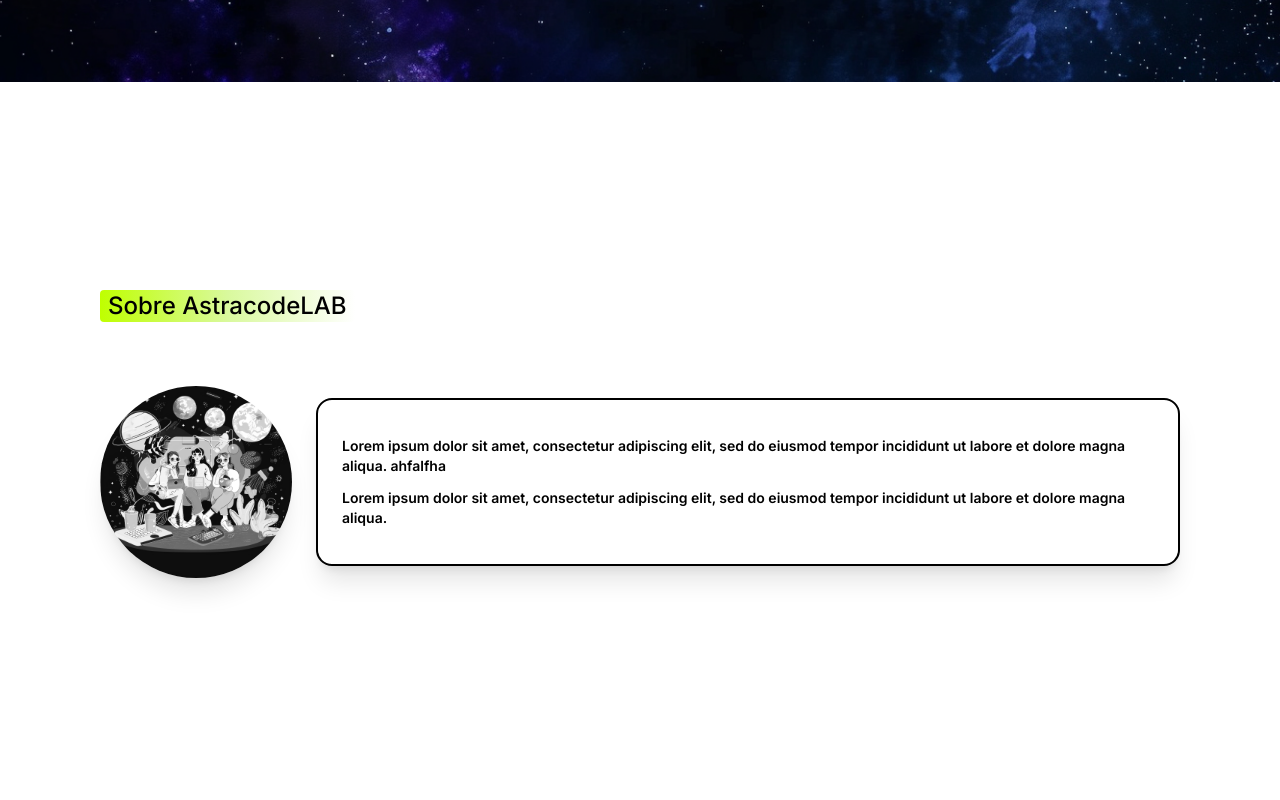
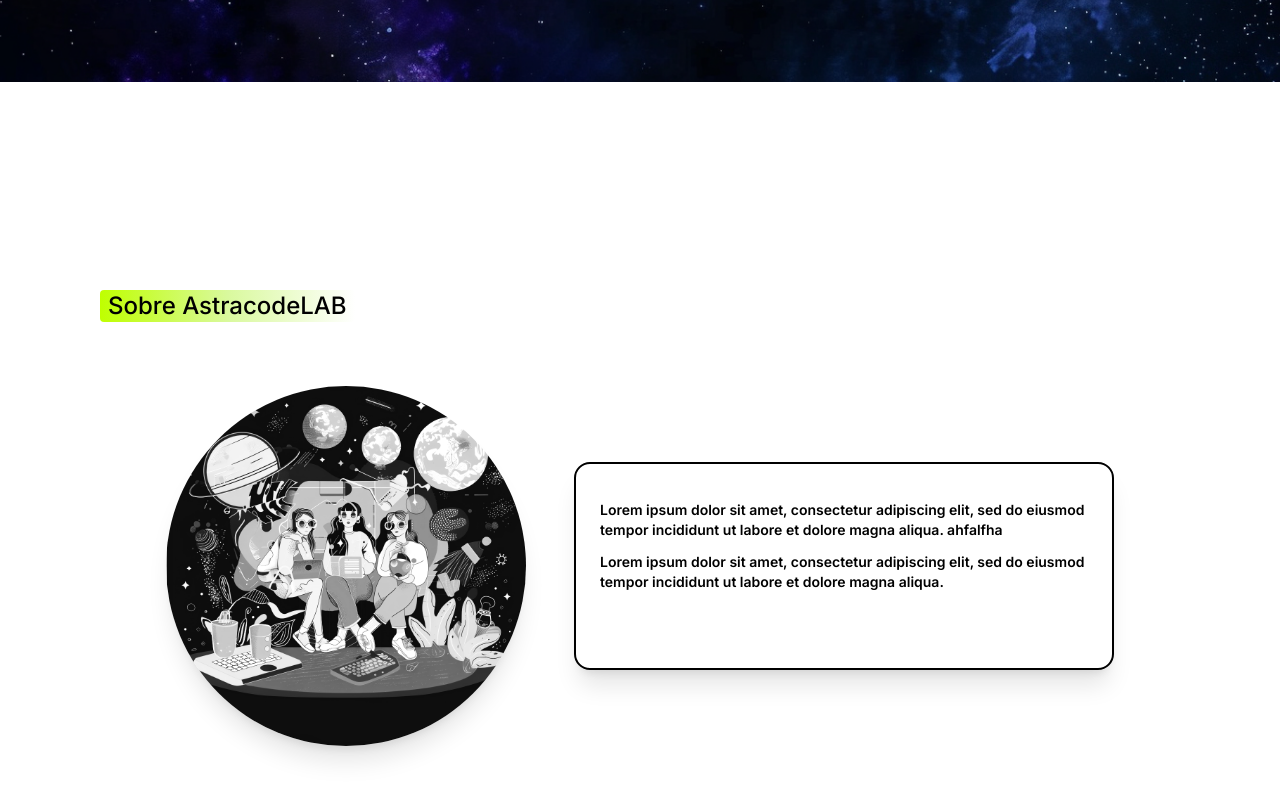
Before and after one commit to AstracodeLAB/project, a React (Vite) app: page / in a window 1280 px wide. Shown: the part 718-1518 px from the top of the page. Built offline with nearby package versions, Linux system fonts and the light colour scheme.

Commit message:
Add desktop size styles

```diff
--- a/src/components/AboutUs.jsx
+++ b/src/components/AboutUs.jsx
@@ -10,13 +10,13 @@ export const AboutUs = () => {
             Sobre AstracodeLAB
           </h2>
         </div>
-        <div className="flex flex-col items-center my-2 md:flex-row md:justify-center md:my-10 md:gap-6">
+        <div className="flex flex-col items-center my-2 md:flex-row md:justify-center md:my-10 md:gap-6 lg:gap-12">
           <img
-            className="rounded-full w-5/6 my-6 shadow-xl md:w-1/2 lg:w-48 lg:h-48"
+            className="rounded-full w-5/6 my-6 shadow-xl md:w-1/2 lg:w-1/3"
             src={about}
             alt="Tres programadoras con fondo espacial"
           />
-          <article className="font-semibold font-sans text-sm border-2 border-black rounded-2xl p-6 my-2 mx-6 shadow-xl md:m-0">
+          <article className="font-semibold font-sans text-sm border-2 border-black rounded-2xl p-6 my-2 mx-6 shadow-xl md:m-0 md:w-1/2 lg:w-1/2 lg:h-52">
             <p className="my-3">
               Lorem ipsum dolor sit amet, consectetur adipiscing elit, sed do
               eiusmod tempor incididunt ut labore et dolore magna aliqua.
```
